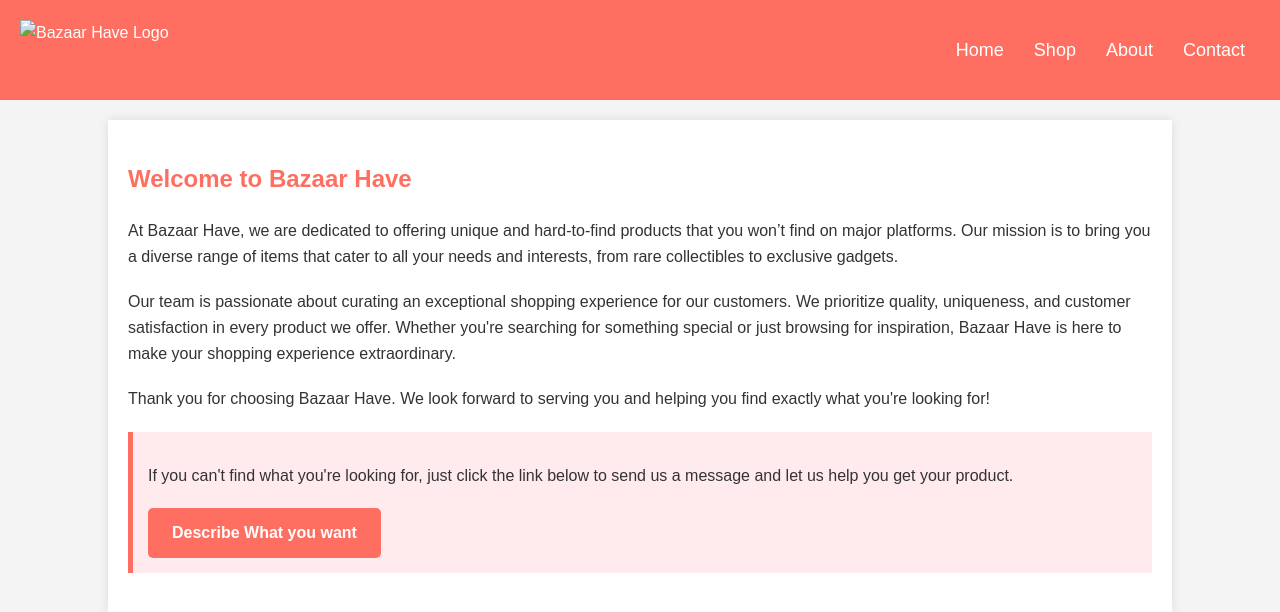
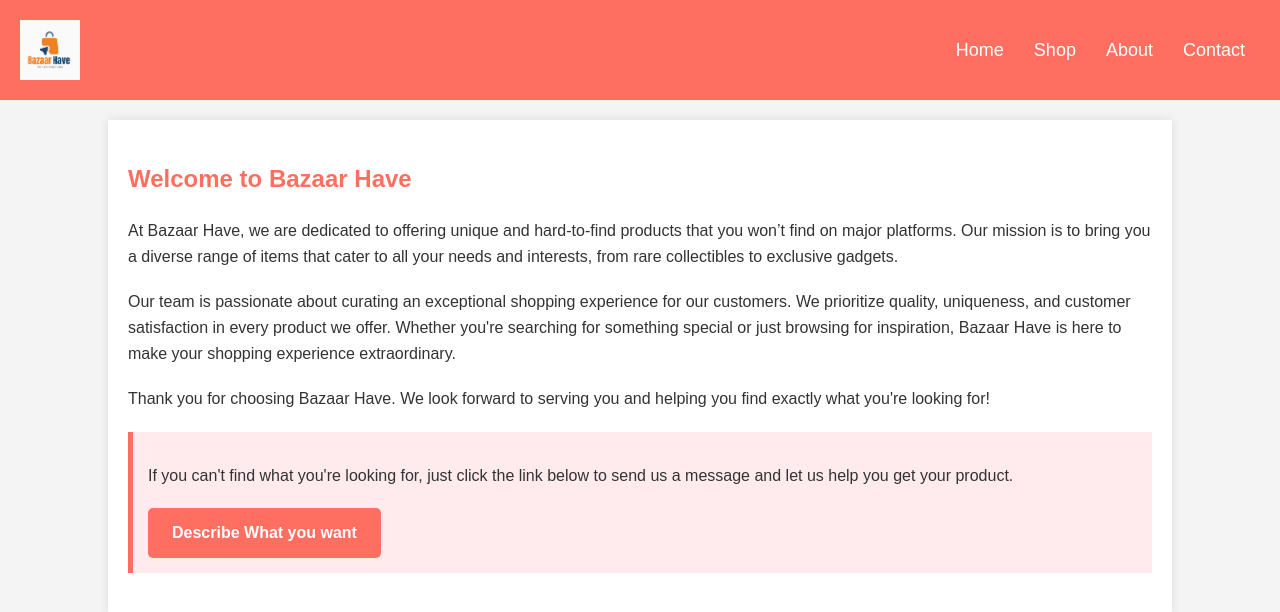
Before and after one commit to Fozan12/Bazaar-Have, a plain HTML site: page about us.html in a window 1280 px wide. Drawn offline with Linux system fonts and the light colour scheme.

Commit message:
Update about us.html

```diff
--- a/about us.html
+++ b/about us.html
@@ -78,7 +78,7 @@
 <body>
 
 <header class="header">
-    <img src="item-images/bazaar have(logo).png" alt="Bazaar Have Logo" class="logo">
+    <img src="Buying procces/item-images/bazaar have(logo).png" alt="Bazaar Have Logo" class="logo">
     <nav class="navbar">
         <ul>
             <li><a href="index.html">Home</a></li>
```
